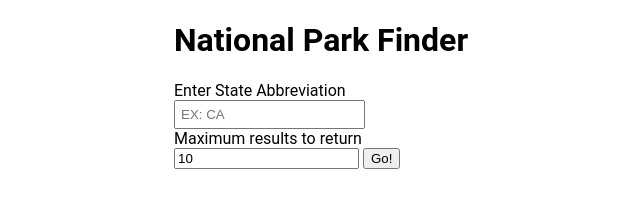
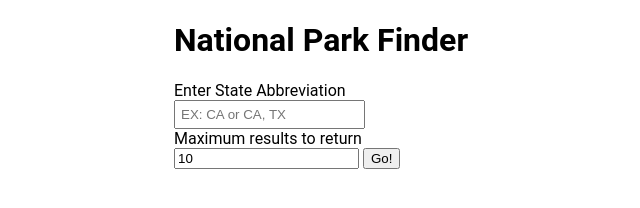
Before and after one commit to noirviper/National-Parks-API, a plain HTML site: page index.html in a window 1280 px wide. Shown: the full height of the page, 166-806 px from the left. Drawn offline with nearby package versions, Linux system fonts and the light colour scheme.

Commit message:
Allowed for multiple states to be searched

```diff
--- a/index.html
+++ b/index.html
@@ -14,7 +14,7 @@
 
         <form id="js-form">
             <label for="search-term">Enter State Abbreviation</label><br>
-            <input type="text" minlength="2" maxlength="2" name="search-term" placeholder="EX: CA" id="js-search-term" required>
+            <input type="text" name="search-term" placeholder="EX: CA or CA, TX" id="js-search-term" required>
             <br>
             <label for="max-results">Maximum results to return</label><br>
             <input type="number" name="max-results" id="js-max-results" value="10">
```
